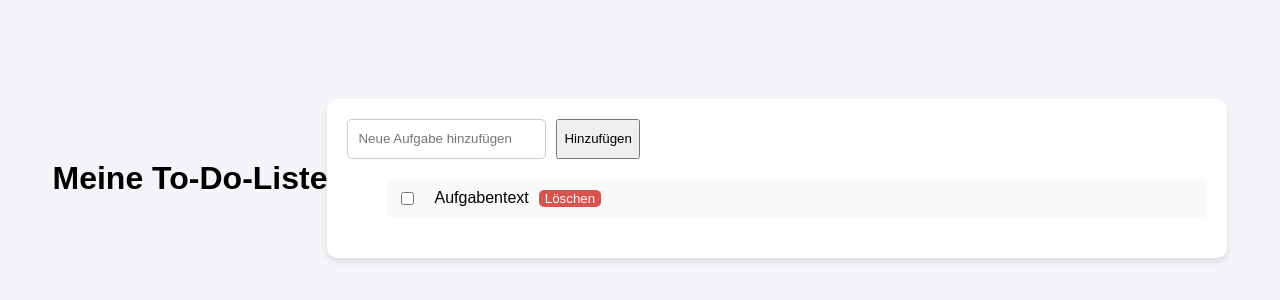
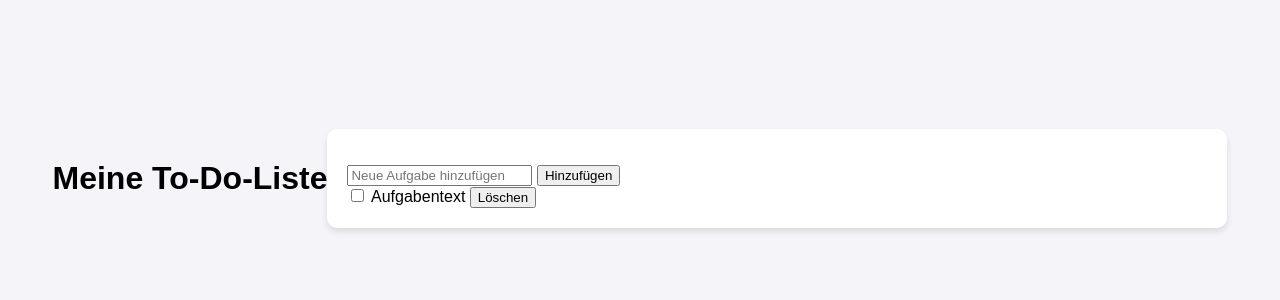
Before and after one commit to yaceylan/yaceylan.github.io, a plain HTML site: page todo-app/index.html in a window 1280 px wide. Shown: the part 230-530 px from the top of the page. Drawn offline with Linux system fonts and the light colour scheme; files whose address does not match are found by name.

Commit message:
added changes

```diff
--- a/todo-app/index.html
+++ b/todo-app/index.html
@@ -2,33 +2,28 @@
 <html lang="de">
 
 <head>
-    <title>To-Do-App</title>
     <meta charset="UTF-8">
     <meta name="viewport" content="width=device-width, initial-scale=1.0">
     <link rel="stylesheet" href="styles/style.css">
     <script src="./script.js" defer></script>
+    <title>To-Do-App</title>
 </head>
-
 <body>
     <h1>Meine To-Do-Liste</h1>
     <div class="todo-app">
-        <form class="todo-form" id="todo-form" action="">
-            <input type="text" class="todo-input" aria-label="Neue Aufgabe hinzufügen" placeholder="Neue Aufgabe hinzufügen">
-            <button type="submit" class="todo-button" aria-label="Aufgabe hinzufügen">Hinzufügen</button>
+        <form id="todo-form" action="">
+            <ul id="todo-list"></ul>
+            <input type="text" id="new-task" aria-label="Neue Aufgabe hinzufügen"
+                placeholder="Neue Aufgabe hinzufügen">
+            <button id="submit" placeholder="Aufgabe hinzufügen" aria-label="Aufgabe hinzufügen">Hinzufügen</button>
         </form>
-        <ul class="todo-list" id="todo-list">
-            <li>
+
+    <div id="checkbox"></div>
                 <input type="checkbox">
                 <span>Aufgabentext</span>
-                <button>Löschen</button>
-            </li>
-        </ul>
-        <div class="info">
-        </div>
+                <button id="Löschen">Löschen</button>
+
     </div>
 
-
-
 </body>
-
 </html>
--- a/todo-app/styles/script.js
+++ b/todo-app/styles/script.js
@@ -1,20 +1,20 @@
 // Elemente selektieren
-const form=document.querySelector('todo-form');
-const input = document.querySelector('todo-input');
-const list = document.querySelector('todo-list');
+const form=document.querySelector("todo-form");
+const input = document.querySelector("todo-input");
+const list = document.querySelector("todo-list");
 
 
 //Funktion, zum Rendern der Todos in der Liste
 function renderTodos() {
-    todoList.innerHTML=
+    todoList.innerHTML=            // Gibt Zugriff auf HTML-Inhalt innerhalb dieses Elements
     <input type="checkbox">
         <span>${todos}</span>
         <button class="delete-button"<Löschen></button>;
         </input>
 //Elemente aus dem DOM  (Formular, Eingabefeld und Liste)
 //const weil das Formular, das Eingabefeld und die Liste Elemente, die sich während der Ausführung des Programms nicht ändern sollen
-const todoForm = document.getElementById('todo-form');
-const todoInput = document.querySelector('.todo-input');
+const todoform = document.getElementById("todo-form");
+const todoInput = document.getElementById('.todo-input');
 const todoList = document.getElementById('todo-list');
 
 // Event Listener für das Formular
```
